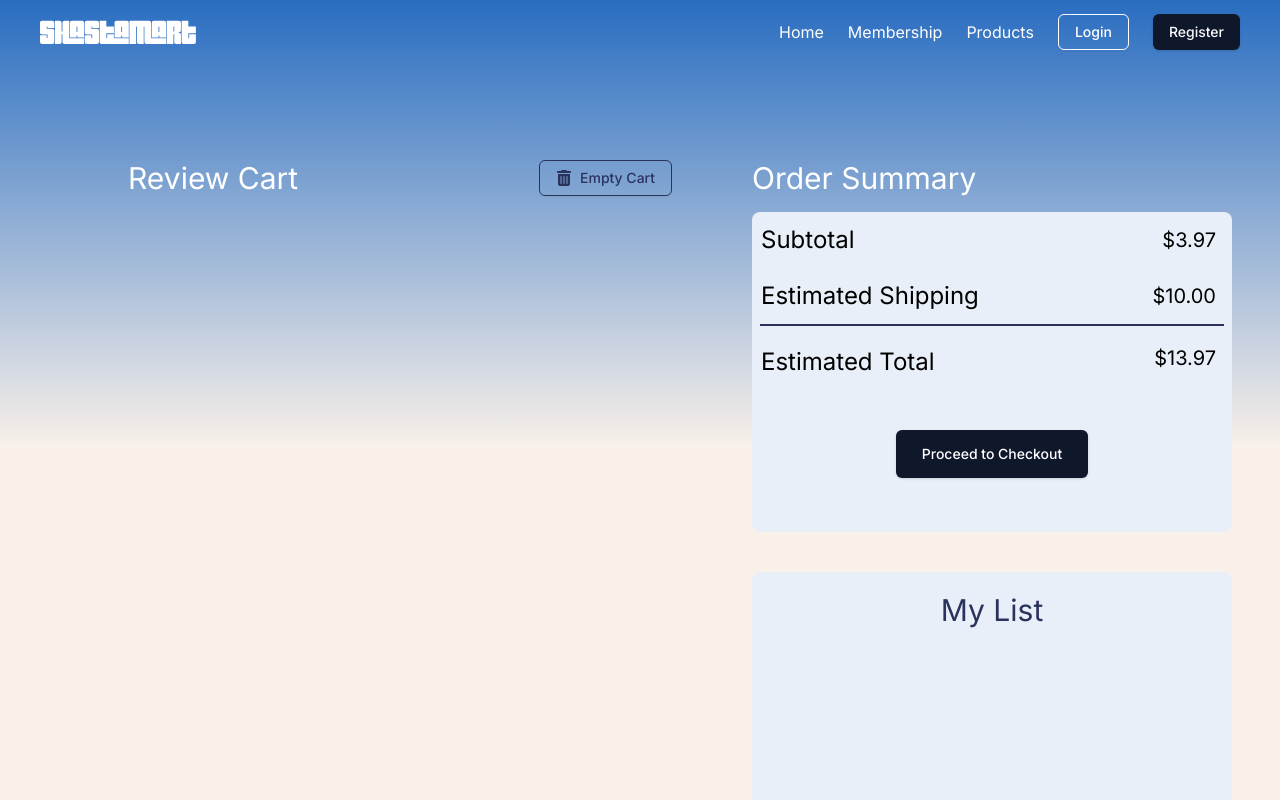
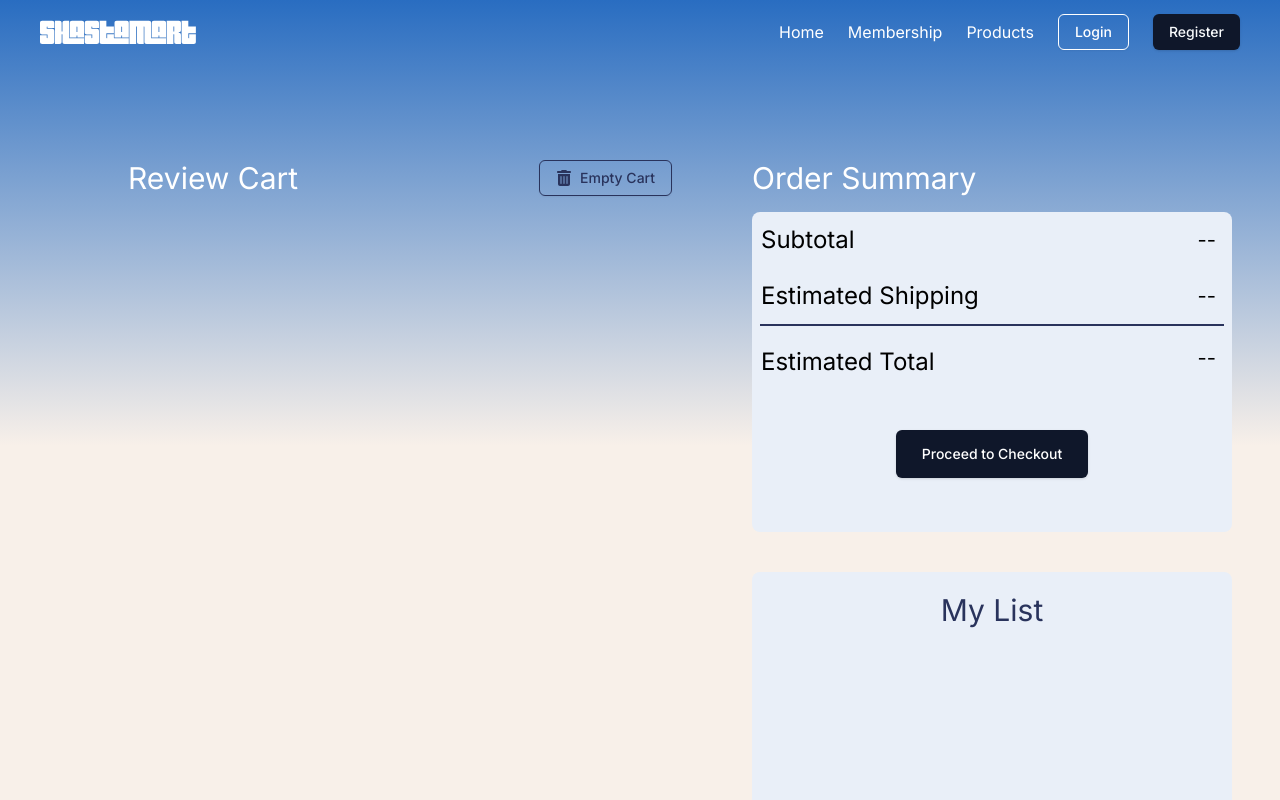
Before and after one commit to AlfredoRuiz-CS/TeamProject3380, a React (Vite) app in the folder client/: page /cart in a window 1280 px wide. Shown: the top 800 px of the page. Built offline with nearby package versions, Linux system fonts and the light colour scheme; a web font is replaced by a local one.

Commit message:
Updated Cart.tsx to use store for cart information

```diff
--- a/client/src/pages/Cart.tsx
+++ b/client/src/pages/Cart.tsx
@@ -16,8 +16,6 @@ import {
   AlertDialogTrigger,
 } from '@/components/ui/alert-dialog';
 
-// import { productItem } from '@/components/store';
-import { dummyProducts } from './Products';
 import useUserStore from '@/components/store';
 import { useNavigate } from 'react-router-dom';
 
@@ -25,6 +23,11 @@ const Cart = () => {
   const store = useUserStore();
   const navigate = useNavigate();
   const shipping = 10;
+
+  const subtotal = store.cartItems.reduce(
+    (acc, product, index) => acc + product.price * store.quantity[index],
+    0
+  );
 
   // ! REPLACE POPULAR ITEMS WITH USER LIST
 
@@ -81,7 +84,7 @@ const Cart = () => {
                 </AlertDialogContent>
               </AlertDialog>
             </div>
-            {/* CARD COMPONENT HERE * NUMBER OF ITEMS IN CART */}
+            {/* Item Card Section */}
             <div className="">
               <ul className="flex flex-col gap-2">
                 {store.cartItems.map((product, index) => (
@@ -107,10 +110,7 @@ const Cart = () => {
                     <tr className="">
                       <td className="py-3 text-left text-2xl">Subtotal</td>
                       <td className="pr-2 text-right text-xl">
-                        {dummyProducts[0].price.toLocaleString('en-US', {
-                          style: 'currency',
-                          currency: 'USD',
-                        })}
+                        {subtotal > 0 ? subtotal : '--'}
                       </td>
                     </tr>
                     <tr className="border-b-2 border-darkblue">
@@ -118,10 +118,12 @@ const Cart = () => {
                         Estimated Shipping
                       </td>
                       <td className="pr-2 text-right text-xl">
-                        {shipping.toLocaleString('en-US', {
-                          style: 'currency',
-                          currency: 'USD',
-                        })}
+                        {subtotal > 0
+                          ? shipping.toLocaleString('en-US', {
+                              style: 'currency',
+                              currency: 'USD',
+                            })
+                          : '--'}
                       </td>
                     </tr>
 
@@ -130,13 +132,12 @@ const Cart = () => {
                         Estimated Total
                       </td>
                       <td className="pr-2 text-right text-xl">
-                        {(dummyProducts[0].price + shipping).toLocaleString(
-                          'en-US',
-                          {
-                            style: 'currency',
-                            currency: 'USD',
-                          }
-                        )}
+                        {subtotal > 0
+                          ? (subtotal + shipping).toLocaleString('en-US', {
+                              style: 'currency',
+                              currency: 'USD',
+                            })
+                          : '--'}
                       </td>
                     </tr>
                   </tbody>
```
Also changed, not shown: client/package.json (+5 -5 lines), 1 other file (tests, documents, lock files or other folders).
